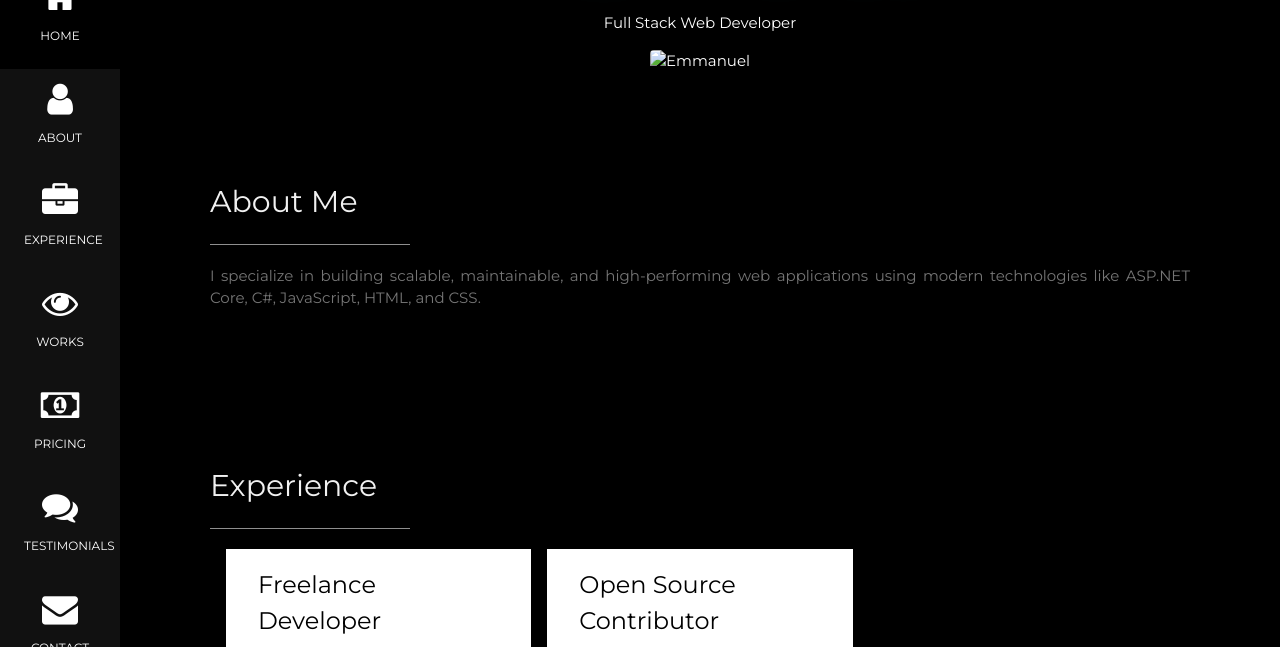
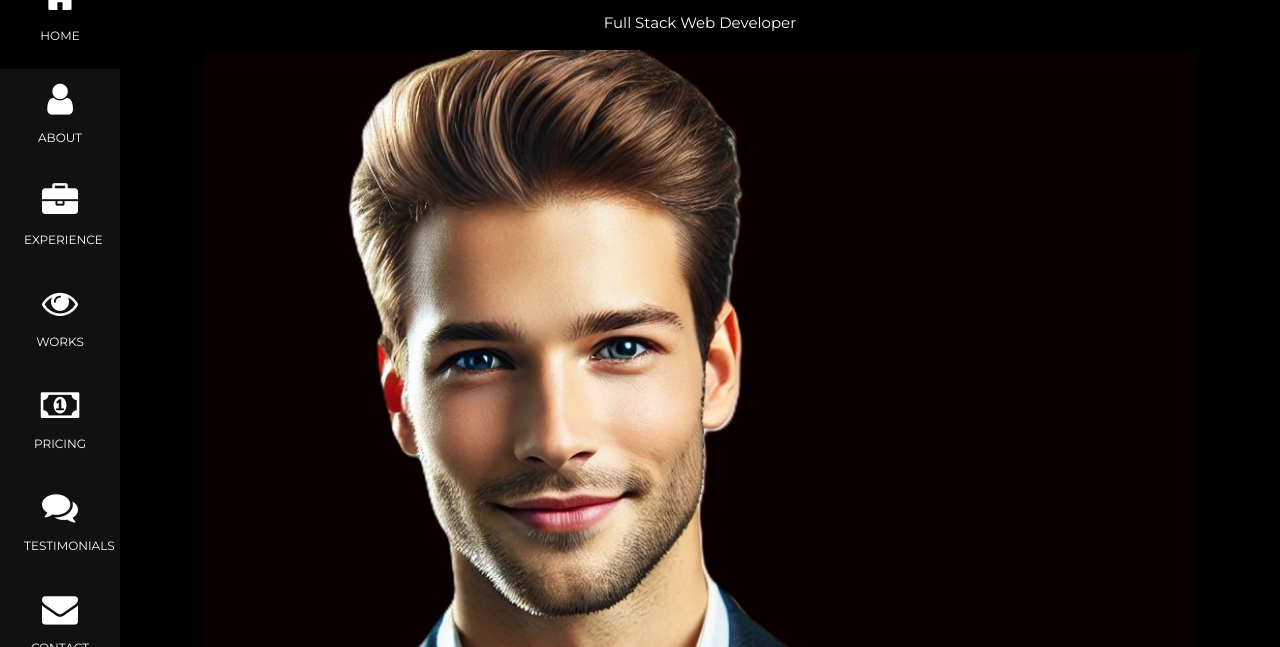
Before and after one commit to legendONE382/expertCoder.github.io, a plain HTML site: page index.html in a window 1280 px wide. Shown: the part 153-800 px from the top of the page. Drawn offline with nearby package versions, Linux system fonts and the light colour scheme.

Commit message:
Update index.html

```diff
--- a/index.html
+++ b/index.html
@@ -58,7 +58,7 @@
   <header class="w3-container w3-padding-32 w3-center w3-black" id="home">
     <h1 class="w3-jumbo sci-text animated-glow"><span class="w3-hide-small">I'm</span> Emmanuel</h1>
     <p>Full Stack Web Developer</p>
-    <img src="../portfolio/DALL·E 2025-02-04 14.43.34 - A handsome young man with a fresh, confident look wearing a well-fitted navy blue suit and white shirt. He has short, neatly styled hair 2.jpg" alt="Emmanuel" class="w3-image w3-round" width="992" height="1108">
+    <img src="emmanuel.png" alt="Emmanuel" class="w3-image w3-round" width="992" height="1108">
   </header>
 
   <!-- Sections remain unchanged -->
```
